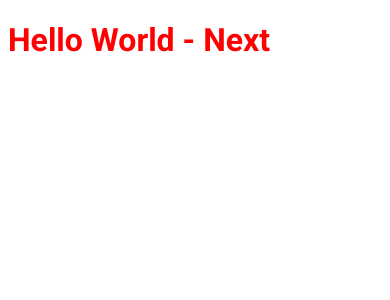
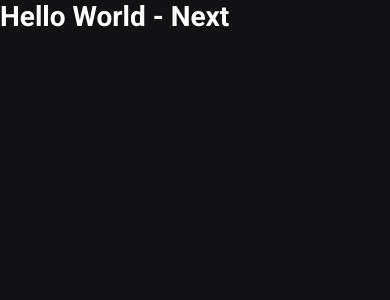
Before and after one commit to Jackie098/ignite-ignews, a Next.js app: page / in a window 390 px wide. Shown: the top 300 px of the page. Built offline with nearby package versions, Linux system fonts and the light colour scheme.

Commit message:
added page title by page and global style

```diff
--- a/src/pages/_app.tsx
+++ b/src/pages/_app.tsx
@@ -1,3 +1,4 @@
+import "../styles/global.scss";
 import type { AppProps } from "next/app";
 
 export default function App({ Component, pageProps }: AppProps) {
--- a/src/pages/_document.tsx
+++ b/src/pages/_document.tsx
@@ -11,8 +11,6 @@
             href="https://fonts.googleapis.com/css2?family=Roboto:wght@400;700;900&display=swap"
             rel="stylesheet"
           />
-
-          <title>ig.news</title>
         </Head>
         <body>
           <Main />
--- a/src/pages/index.tsx
+++ b/src/pages/index.tsx
@@ -1,5 +1,13 @@
-import styles from "../styles/home.module.scss";
+// import styles from "../styles/home.module.scss";
+import Head from "next/head";
 
 export default function Home() {
-  return <h1 className={styles.container}>Hello World - Next</h1>;
+  return (
+    <>
+      <Head>
+        <title>Inicio | ig.news</title>
+      </Head>
+      <h1>Hello World - Next</h1>
+    </>
+  );
 }
--- /dev/null
+++ b/src/styles/global.scss
@@ -0,0 +1,44 @@
+* {
+  margin: 0;
+  padding: 0;
+  box-sizing: 0;
+}
+
+:root {
+  --white: #FFFFFF;
+
+  --gray-100: #E1E1E6;
+  --gray-300: #A8A8B3;
+  --gray-900: #121214;
+
+  --cyan-500: #61DAFB;
+  --yellow-500: #EBA417;
+}
+
+@media (max-width: 1000px) {
+  html {
+    font-size: 93.75%; // 15px
+  }
+}
+
+@media (max-width: 720px) {
+  html {
+    font-size: 87.5%; // 14px
+  }
+}
+
+body {
+  background: var(--gray-900);
+  color: var(--white);
+}
+
+body, input, textarea, select, button {
+  font: 400 1rem "Roboto", sans-serif;
+}
+
+button { cursor: pointer;}
+
+a {
+  color: inherit;
+  text-decoration: none;
+}
--- a/src/styles/home.module.scss
+++ /dev/null
@@ -1,6 +0,0 @@
-/* CSS Modules */
-
-.container {
-  color: red;
-  font-family: Roboto;
-}
```
